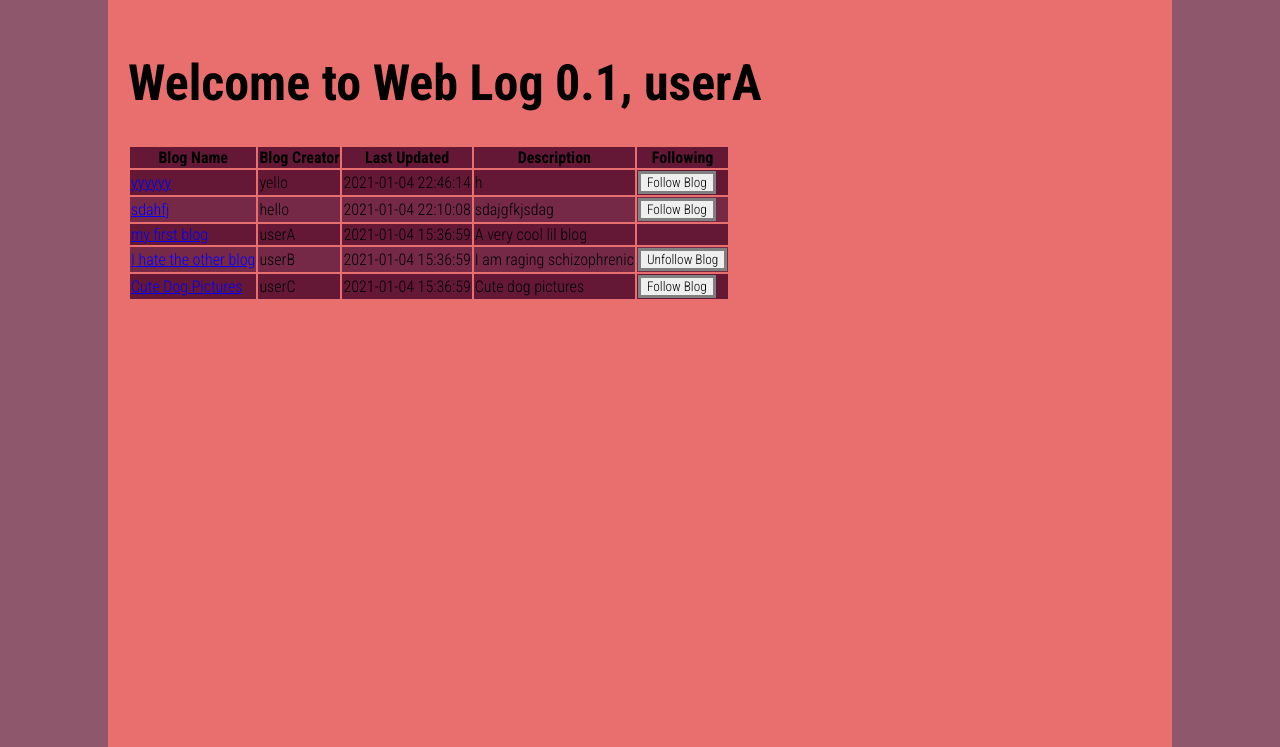
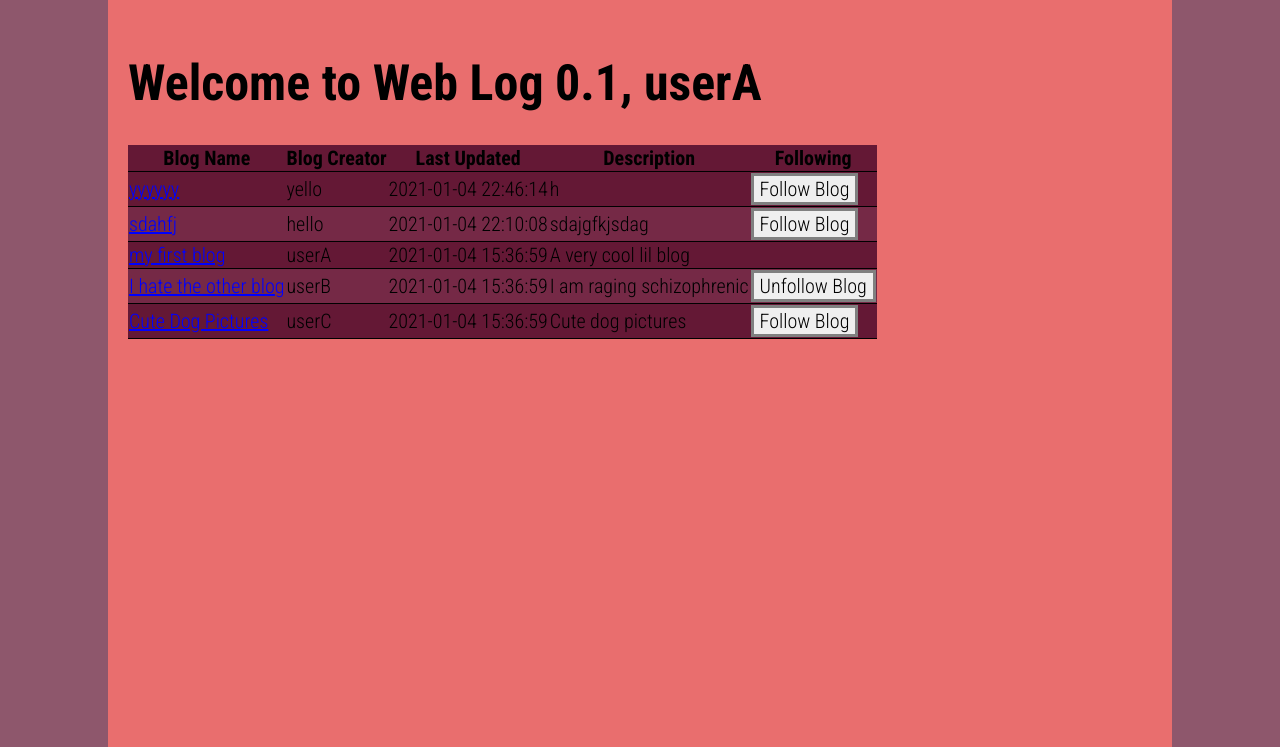
Before and after one commit to Ishq01/TeamRIID__dlup10_ichenadamczyk20_igupta10_rmui10, a Flask app: page /home in a window 1280 px wide. Shown: the part 53-800 px from the top of the page. Run offline with Flask 2, Linux system fonts and the light colour scheme; a user stored in the database is signed in; data comes from the database, SQL or seed files in the repository.

Commit message:
bugfixing CSS

```diff
--- a/app/static/home.css
+++ b/app/static/home.css
@@ -11,6 +11,11 @@
         display: block;
         margin: 0;
     }
+}
+
+table {
+    border-collapse: collapse;
+    font-size: 20px;
 }
 
 thead {
@@ -31,6 +36,7 @@ tr:nth-child(even) {
 td {
     margin-left: 0;
     margin-right: 0;
-    border-bottom-color: black;
-    border-top-color: black;
+    border: 1px solid black;
+    border-left: none;
+    border-right: none;
 }
--- a/app/static/styles.css
+++ b/app/static/styles.css
@@ -63,6 +63,7 @@ input::placeholder {
 
 input, textarea {
     font-family: inherit;
+    font-size: inherit;
     border-style: solid;
     border-color: grey;
     outline-color: grey;
```
